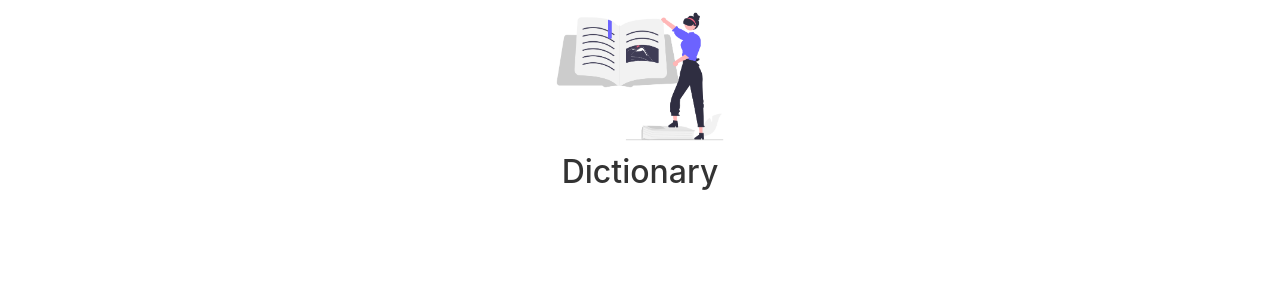
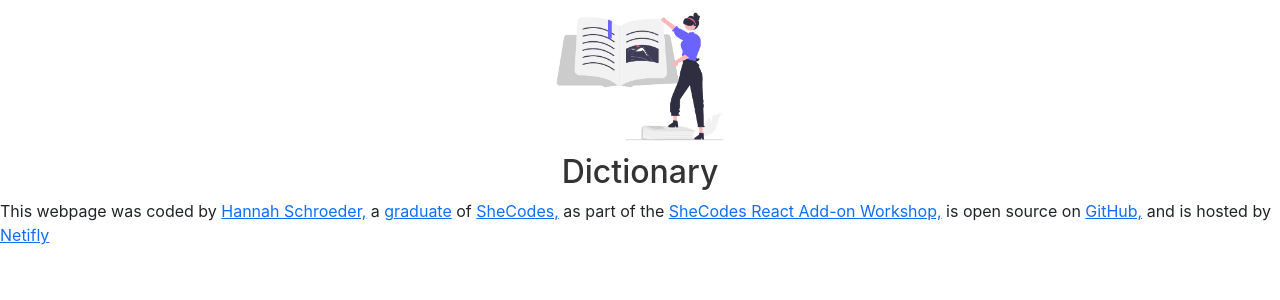
Before and after one commit to h-schroeder-coder/shecodes_react_add-on_wk_1, a React (Create React App) app: page / in a window 1280 px wide. Shown: the top 300 px of the page. Built offline with nearby package versions, Linux system fonts and the light colour scheme.

Commit message:
Adding footer with links to Git and Netlify

```diff
--- a/src/App.js
+++ b/src/App.js
@@ -5,9 +5,63 @@ export default function App() {
   return (
     <div className="App">
       <header className="App-header">
-        <img src={BookLover} className="bookLoverImage img-fluid" alt="bookLoverImage" />
+        <img
+          src={BookLover}
+          className="bookLoverImage img-fluid"
+          alt="bookLoverImage"
+        />
         <h1>Dictionary</h1>
       </header>
+      <footer className="App-footer">
+        This webpage was coded by{" "}
+        <a
+          href="https://github.com/h-schroeder-coder"
+          target="_blank"
+          rel="noreferrer"
+        >
+          Hannah Schroeder,
+        </a>{" "}
+        a{" "}
+        <a
+          href="https://www.shecodes.io/graduates/157590-hannah-schroeder"
+          target="_blank"
+          rel="noreferrer"
+        >
+          graduate
+        </a>{" "}
+        of{" "}
+        <a
+          href="https://www.shecodes.io/workshops"
+          target="_blank"
+          rel="noreferrer"
+        >
+          SheCodes,
+        </a>{" "}
+        as part of the{" "}
+        <a
+          href="https://www.shecodes.io/workshops"
+          target="_blank"
+          rel="noreferrer"
+        >
+          SheCodes React Add-on Workshop,
+        </a>{" "}
+        is open source on{" "}
+        <a
+          href="https://github.com/h-schroeder-coder/shecodes_react_add-on_wk_1"
+          target="_blank"
+          rel="noreferrer"
+        >
+          GitHub,
+        </a>{" "}
+        and is hosted by{" "}
+        <a
+          href="https://h-schroeder-coder-dictionary.netlify.app/"
+          target="_blank"
+          rel="noreferrer"
+        >
+          Netifly
+        </a>
+      </footer>
     </div>
   );
 }
```
